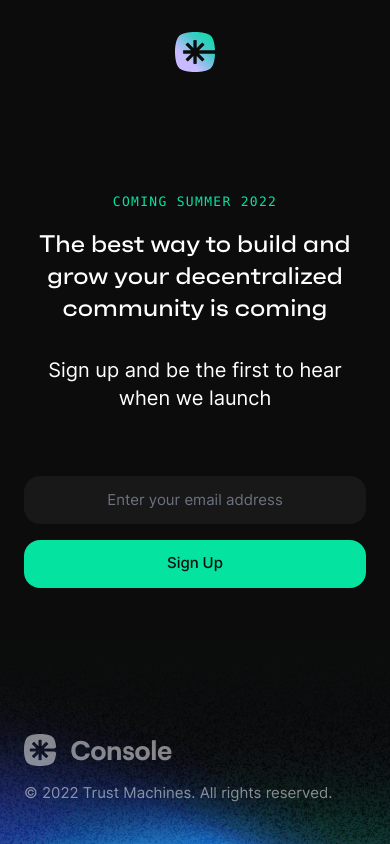
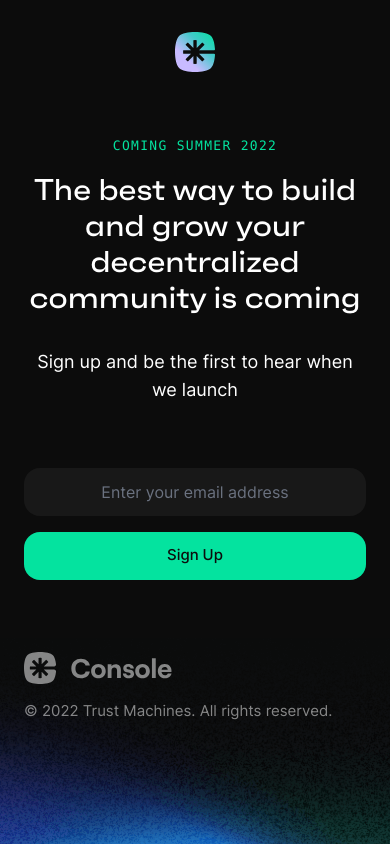
Before and after one commit to Trust-Machines/console-splash, a Next.js app: page / in a window 390 px wide. Built offline with nearby package versions, Linux system fonts and the light colour scheme; a small style sheet from the web is missing; a web font is replaced by a local one.

Commit message:
fine-tuning ✨

```diff
--- a/pages/components/footer.js
+++ b/pages/components/footer.js
@@ -4,12 +4,8 @@ import LogoFull from './logo-full';
 
 export default function Footer () {
   return (
-    <footer>
-      <div className="fixed inset-x-0 bottom-0">
-        <div className="w-screen h-[206px] absolute left-0 bottom-0">
-          <Image src="/footer-slice.png" alt="" layout="fill" objectFit="cover" quality={100} />
-        </div>
-        <div className="relative">
+    <footer className="relative z-10">
+      <div className="sm:fixed sm:inset-x-0 sm:bottom-0 sm:mt-0">
         <div className="px-6 py-10 mx-auto sm:px-16 max-w-8xl">
           <div className="flex flex-wrap items-center justify-between">
             <div className="flex items-center flex-1">
@@ -21,7 +17,6 @@ export default function Footer () {
           </div>
         </div>
       </div>
-      </div>
     </footer>
   )
 }
--- a/pages/components/form.js
+++ b/pages/components/form.js
@@ -26,7 +26,7 @@ export default function Form({ status }) {
           </div>
         </div>
       ) : null}
-      <form className="w-full sm:max-w-md sm:mx-auto" method="post" action="/api/subscribe">
+      <form className="w-full sm:max-w-lg sm:mx-auto sm:px-12" method="post" action="/api/subscribe">
         <label htmlFor="email" className="sr-only">
           Email address
         </label>
@@ -36,7 +36,7 @@ export default function Form({ status }) {
             name="email"
             id="email"
             autoComplete="email"
-            className="block w-full h-12 border-0 border-transparent bg-white/5 hover:bg-white/10 focus:ring-white focus:ring-offset-2 focus:ring-offset-[#FF6700]/5 focus:border-white text-[0.9375rem] text-white placeholder:text-white/48 rounded-2xl text-center"
+            className="block w-full h-12 border-0 border-transparent bg-white/5 hover:bg-white/10 focus:ring-white focus:ring-offset-2 focus:ring-offset-[#FF6700]/5 focus:border-white text- base sm:text-[0.9375rem] text-white placeholder:text-white/48 rounded-2xl text-center"
             placeholder="Enter your email address"
             required
             onFocus={handleFocus}
--- a/pages/index.js
+++ b/pages/index.js
@@ -1,4 +1,5 @@
 import Head from 'next/head';
+import Image from 'next/image';
 import Form from './components/form';
 import Footer from './components/footer';
 import Logo from './components/logo';
@@ -10,7 +11,7 @@ export default function Home() {
   const signupStatus = router.query;
 
   return (
-    <div className="relative w-screen h-screen overflow-hidden font-body bg-console-black">
+    <div className="relative w-screen h-screen font-body bg-console-black">
       <Head>
         <meta name="viewport" content="width=device-width, initial-scale=1" />
         <meta charSet="utf-8" />
@@ -40,19 +41,19 @@ export default function Home() {
         <meta name="theme-color" content="#ffffff" />
       </Head>
 
-      <div className="relative z-10 flex flex-col items-center h-full sm:max-w-3xl sm:mx-auto">
+      <div className="relative z-10 flex flex-col items-center sm:max-w-3xl sm:mx-auto">
         <main>
           <div className="relative">
-            <div className="flex flex-col px-6 py-8 sm:py-6 sm:px-16">
+            <div className="flex flex-col px-6 py-8 sm:pt-12 sm:pb-6 sm:px-16">
               <div className="mx-auto">
                 <Logo />
               </div>
 
-              <p className="font-captions text-center uppercase text-[0.8125rem] leading-normal mt-[120px] text-console-green tracking-widest">Coming Summer 2022</p>
+              <p className="font-captions text-center uppercase text-[0.8125rem] leading-normal mt-16 lg:mt-24 text-console-green tracking-widest">Coming Summer 2022</p>
 
-              <h1 className="mt-4 text-2xl font-medium text-center text-white font-headlines md:mt-8 sm:text-5xl">The best way to build and grow your decentralized community is coming</h1>
+              <h1 className="mt-4 text-3xl font-medium  text-center text-white font-headlines md:mt-8 md:text-4xl xl:leading-[3.3rem] xl:text-5xl">The best way to build and grow your decentralized community is coming</h1>
 
-              <p className="mt-8 text-xl font-normal text-center text-white">Sign up and be the first to hear when we launch</p>
+              <p className="mt-8 text-lg font-normal text-center text-white sm:text-xl">Sign up and be the first to hear when we launch</p>
 
               <Form status={signupStatus} />
             </div>
@@ -61,6 +62,10 @@ export default function Home() {
       </div>
 
       <Footer />
+
+      <div className="w-screen h-[206px] fixed left-0 bottom-0">
+        <Image src="/footer-slice.png" alt="" layout="fill" objectFit="cover" quality={100} />
+      </div>
     </div>
   )
 }
```
Lines whose indentation alone changed are shown as unchanged.
